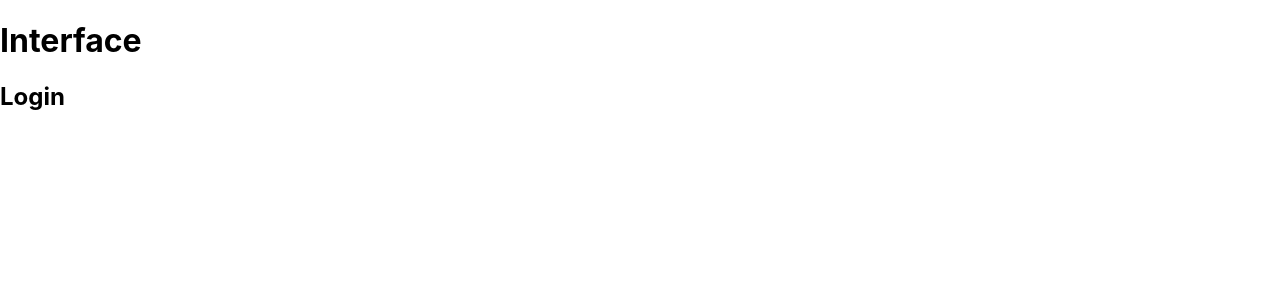
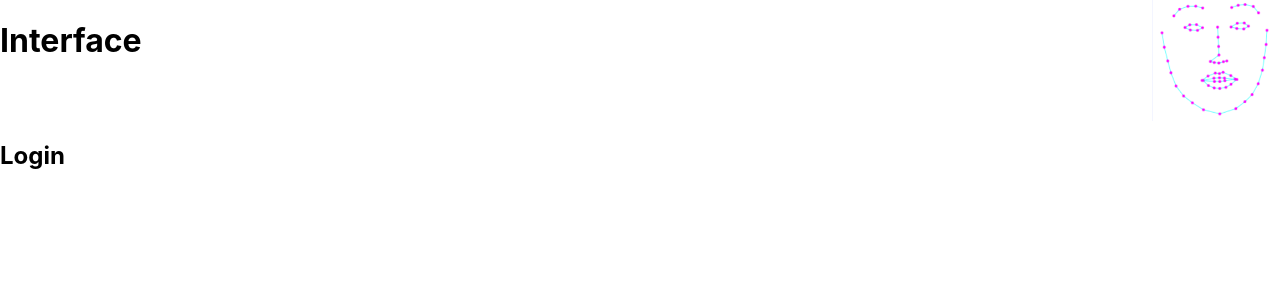
Before and after one commit to pikachucrew/InterFace_Project, a React (Create React App) app in the folder interface/: page / in a window 1280 px wide. Shown: the top 300 px of the page. Built offline with nearby package versions, Linux system fonts and the light colour scheme.

Commit message:
add logo and preserve working code

```diff
--- a/interface/src/App.css
+++ b/interface/src/App.css
@@ -3,6 +3,10 @@ html {
   margin: 0;
   height: 100vh;
   width: 100vw;
+}
+
+#logo {
+  width: 10%;
 }
 
 body {
@@ -18,7 +22,10 @@ body {
   background-color: aqua;
 }
 
-Header {
+.Header {
+  display: flex;
+  flex-direction: row;
+  justify-content: space-between;
   width: 100%;
 }
 
--- a/interface/src/App.js
+++ b/interface/src/App.js
@@ -12,7 +12,7 @@ export default class App extends Component {
   render() {
     return (
       <div className="App">
-        <Header />
+        <Header className="Header"/>
         <Router>
           <LoginPage path='/' />
           <Dashboard path='/dashboard' />
--- a/interface/src/components/Dashboard.jsx
+++ b/interface/src/components/Dashboard.jsx
@@ -1,23 +1,29 @@
 import React, { Component } from 'react'
 import { Link } from '@reach/router'
 import * as faceapi from 'face-api.js'
-import { startDetection } from '../utils/utils'
+import { startDetection, startVideo } from '../utils/utils'
 
 
 
 export default class Dashboard extends Component {
+
+  state = { videoPresent: false }
+
   render() {
+    const {videoPresent}= this.state
+    console.log(this.state.videoPresent)
     return (
       <div className="dashboard">
         <h2>Dashboard</h2>
-        <button onClick={() => {startDetection(true)}}>Start detection</button>
-        <button onClick={() => {startDetection(false)}}>Stop detection</button>
+        <button onClick={() => { startDetection(true) }}>Start detection</button>
+        <button onClick={() => { startDetection(false) }}>Stop detection</button>
         <Link to="/webcam">
-          <button>
-            View cam
-         </button>
+        <button>
+          View cam
+        </button>
         </Link>
-        <video autoPlay={true} id="invisible" width="0" height="0"></video>
+        {this.state.videoPresent && <video autoPlay={true} id='videoElement' width="640" height="480"></video>}
+        {!this.state.videoPresent && <video autoPlay={true} id='videoElement' width="0" height="0"></video>}
       </div>
     )
   }
@@ -32,4 +38,6 @@ export default class Dashboard extends Component {
       console.log('weights loaded')
     })
   }
+
+
 }
--- a/interface/src/components/Header.jsx
+++ b/interface/src/components/Header.jsx
@@ -1,9 +1,11 @@
 import React from 'react'
+import logo from "../assets/transparent_Interface_logo.png"
 
 export default function Header() {
   return (
-    <div>
+    <div className="Header">
       <h1>Interface</h1>
+      <img src={logo} alt="" id="logo"/>
     </div>
   )
 }
--- a/interface/src/utils/utils.js
+++ b/interface/src/utils/utils.js
@@ -9,11 +9,6 @@ export const startVideo = (bool) => {
         if (bool) { video.srcObject = stream; }
         else {
           video.srcObject = null;
-          // stream.getTracks().forEach(track => {
-          //   console.log(track)
-          //   track.stop()
-          //   console.log(track.enabled)
-          // })}
         }
       })
       .catch(function (error) {
@@ -38,7 +33,8 @@ export const startVideo = (bool) => {
 }
 
 export const startDetection = (bool) => {
-  const video = document.querySelector("#invisible");
+  const video = document.querySelector("#videoElement");;
+
   if (navigator.mediaDevices.getUserMedia) {
     navigator.mediaDevices.getUserMedia({ video: true })
       .then(function (stream) {
```
Also changed, not shown: interface/src/assets/transparent_Interface_logo.png (added).
